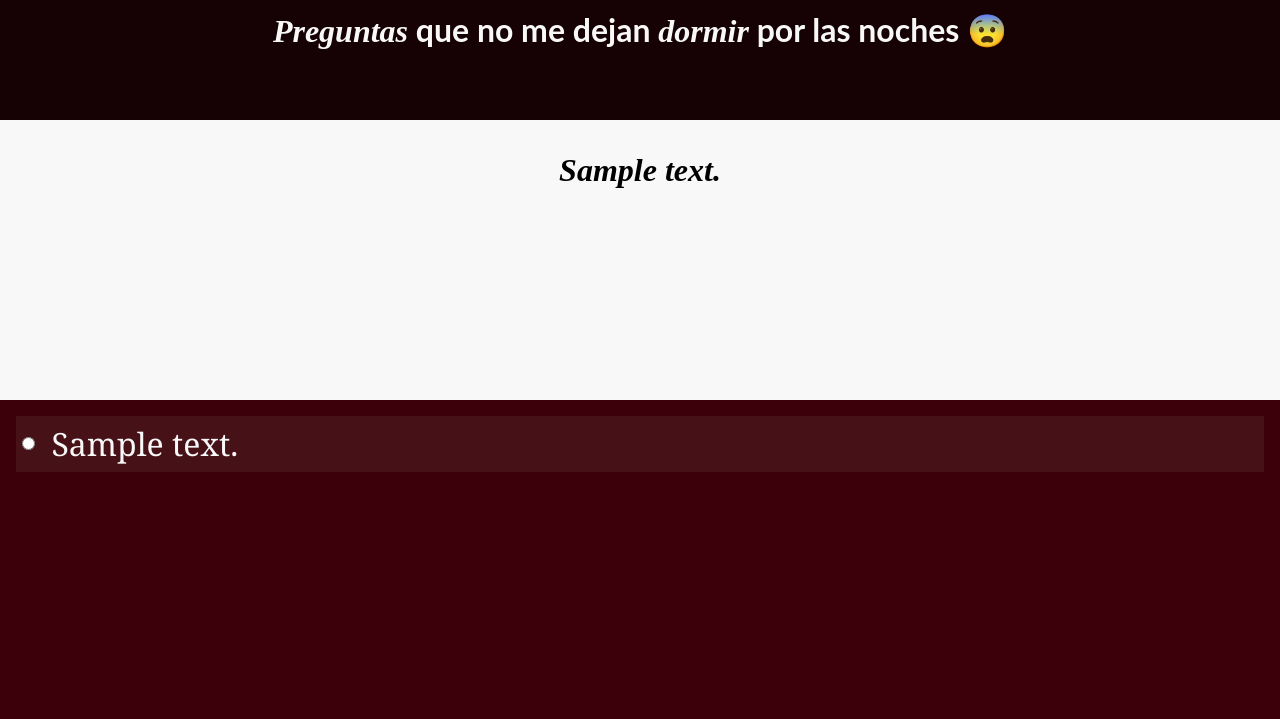
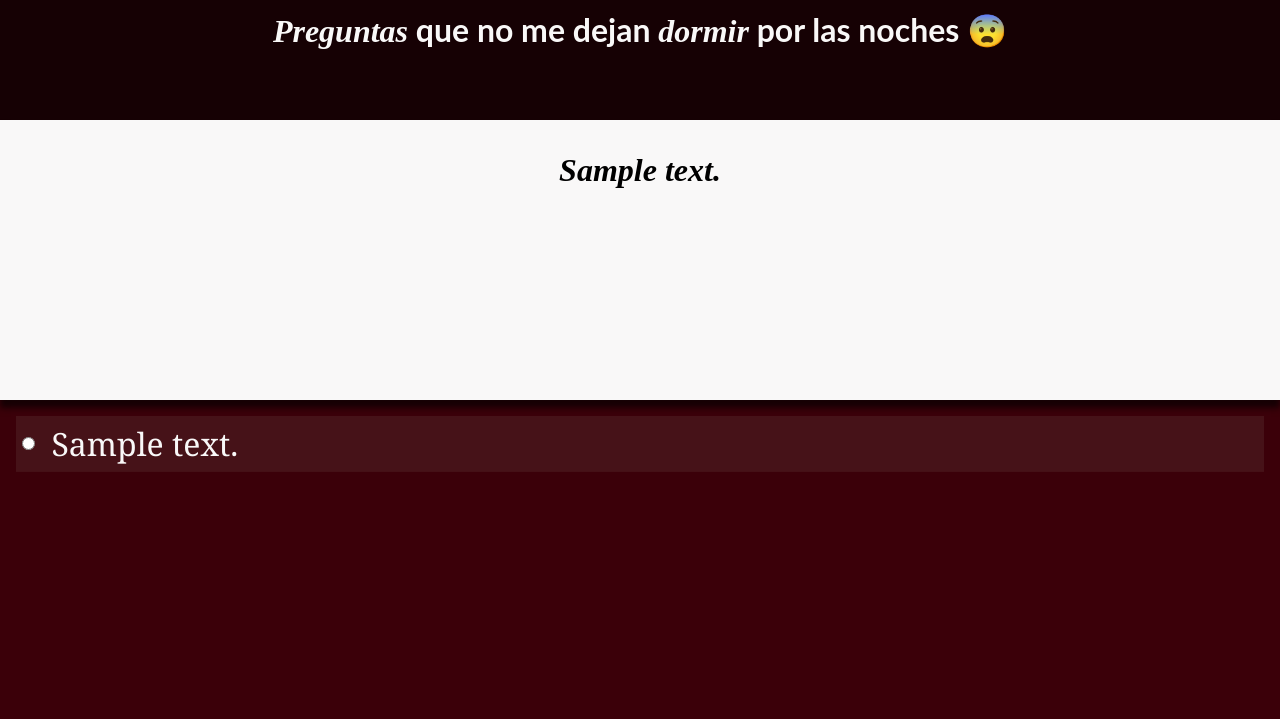
Before and after one commit to luucamay/existenciality, a Django app: template polls/templates/polls/index.html in a window 1280 px wide. Shown: the top 719 px of the page. Run offline with Django 3.2, Linux system fonts and the light colour scheme; the template is opened without the code that fills it: most values are stand-ins (such as "Sample title", 1, 10 or a date in 2020); some web fonts are replaced.

Commit message:
feat: Add shadow to questin

```diff
--- a/polls/static/polls/style.css
+++ b/polls/static/polls/style.css
@@ -39,7 +39,11 @@ h2 {
   font-style: italic;
   text-align: center;
   padding: 1em;
+  -webkit-box-shadow: 0 8px 6px 0 var(--darker-color);
+	   -moz-box-shadow: 0 8px 6px 0 var(--darker-color);
+	        box-shadow: 0 8px 6px 0 var(--darker-color);
 }
+
 h1 {
   font-family: 'Lato', sans-serif;
   padding: 0.3em;
```
